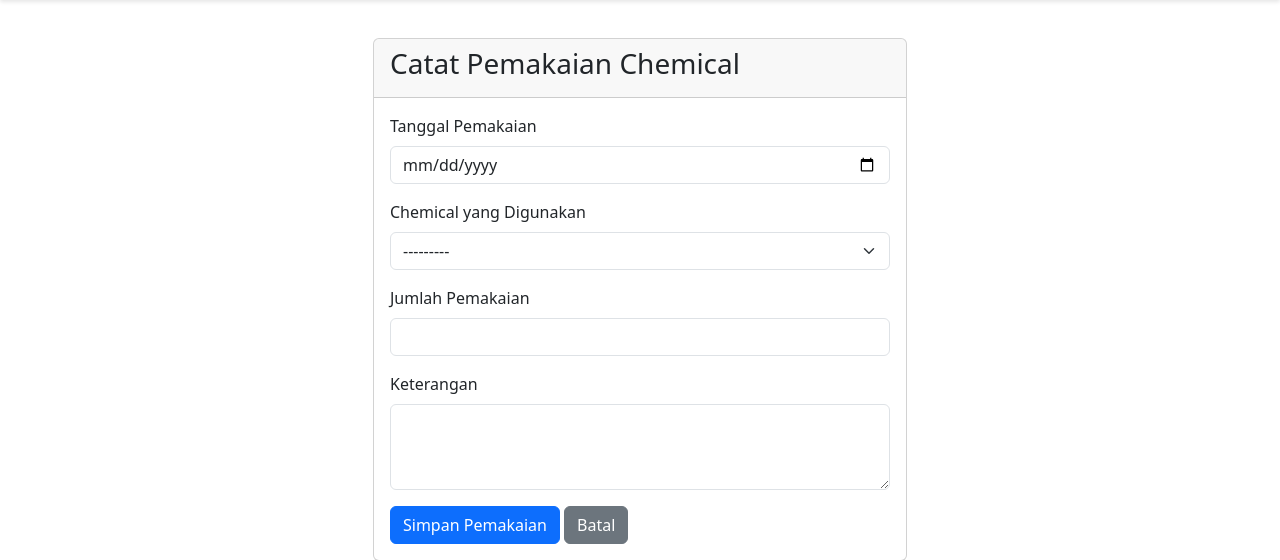
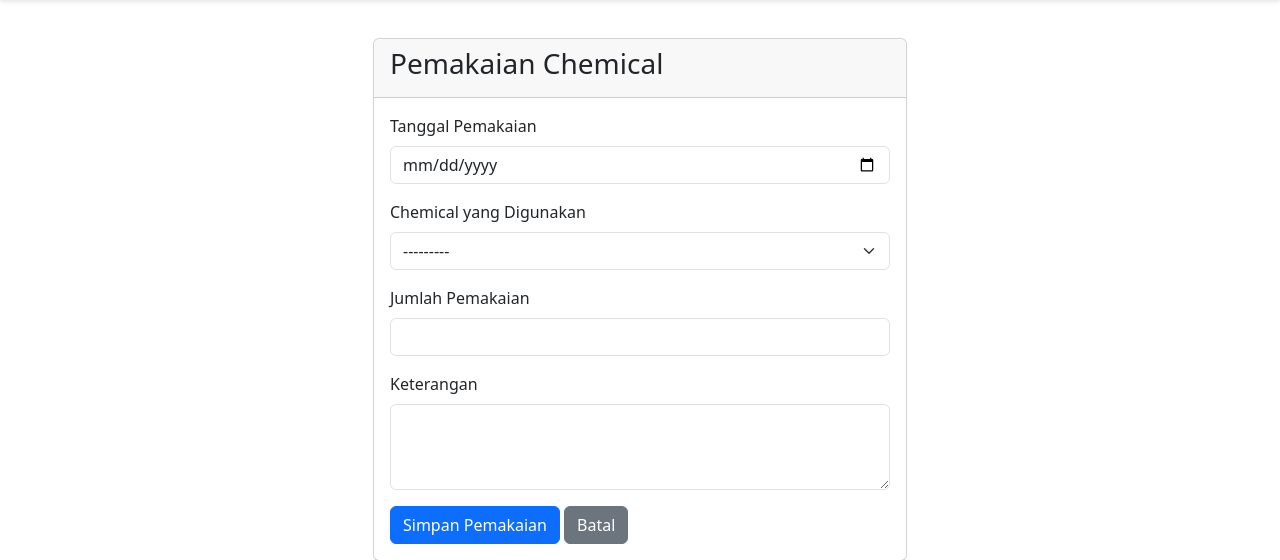
Before and after one commit to Dnoerzaman/aplikasi_laundry, a Django app: page /stok/pemakaian/catat/ in a window 1280 px wide. Shown: the part 66-626 px from the top of the page. Run offline with Django 5.2, Linux system fonts and the light colour scheme; the visitor is signed in with stand-in values (Sample User, id 1); grey boxes labelled with a size stand in for pictures from a placeholder-image service; data that the repository does not hold is empty; some libraries are stand-ins or nearby versions.

Commit message:
clearing perapihan

```diff
--- a/accounts/templates/accounts/base.html
+++ b/accounts/templates/accounts/base.html
@@ -5,7 +5,6 @@
     <meta charset="UTF-8">
     <meta name="viewport" content="width=device-width, initial-scale=1.0">
     <title>{% block title %}Aplikasi Laundry RS{% endblock %}</title>
-
     <link href="{% static 'css/bootstrap.min.css' %}" rel="stylesheet">
     <link href="{% static 'css/custom.css' %}" rel="stylesheet">
 </head>
@@ -55,7 +54,7 @@
     </header>
     {% endif %}
 
-    <!-- KONTEN UTAMA -->
+    <!-- MAIN UTAMA -->
     <main class="flex-grow-1">
         <div class="container" style="padding-top: 80px;">
 
--- a/aset_laundry/models.py
+++ b/aset_laundry/models.py
@@ -30,9 +30,7 @@ class Aset(models.Model):
         ordering = ['nama_barang']
 
 class TransaksiAset(models.Model):
-    """
-    Model untuk mencatat setiap transaksi aset (penambahan atau pengurangan).
-    """
+    """Model untuk mencatat setiap transaksi aset (penambahan atau pengurangan)."""
     class PilihanTransaksi(models.TextChoices):
         PENAMBAHAN = 'PENAMBAHAN', 'Penambahan'
         PENGURANGAN = 'PENGURANGAN', 'Pengurangan'
--- a/checklist/templates/checklist/beratlinen_list.html
+++ b/checklist/templates/checklist/beratlinen_list.html
@@ -8,7 +8,6 @@
         <h3>Data Berat Linen Kotor Harian</h3>
         <a href="{% url 'checklist:berat-tambah' %}" class="btn btn-primary">Tambah Catatan Berat</a>
     </div>
-
     <div class="card">
         <div class="card-body">
             <div class="table-responsive">
--- a/chemical/templates/chemical/pemakaianchemical_form.html
+++ b/chemical/templates/chemical/pemakaianchemical_form.html
@@ -1,7 +1,7 @@
 {% extends 'accounts/base.html' %}
 {% load static %}
 
-{% block title %}Catat Pemakaian Chemical{% endblock %}
+{% block title %}Pemakaian Chemical{% endblock %}
 
 {% block content %}
 <div class="container mt-4">
@@ -9,7 +9,7 @@
         <div class="col-md-6">
             <div class="card">
                 <div class="card-header">
-                    <h3>Catat Pemakaian Chemical</h3>
+                    <h3>Pemakaian Chemical</h3>
                 </div>
                 <div class="card-body">
                     <form method="post" novalidate>
--- a/static/css/custom.css
+++ b/static/css/custom.css
@@ -5,7 +5,7 @@
 }
 
 
-/* Memberi sedikit penyesuaian pada warna link di navbar kustom kita */
+/* warna link di navbar */
 
 .custom-navbar .nav-link,
 .custom-navbar .navbar-brand,
```
Also changed, not shown: checklist/templates/checklist/checklist_form.html (+3 -6 lines).
